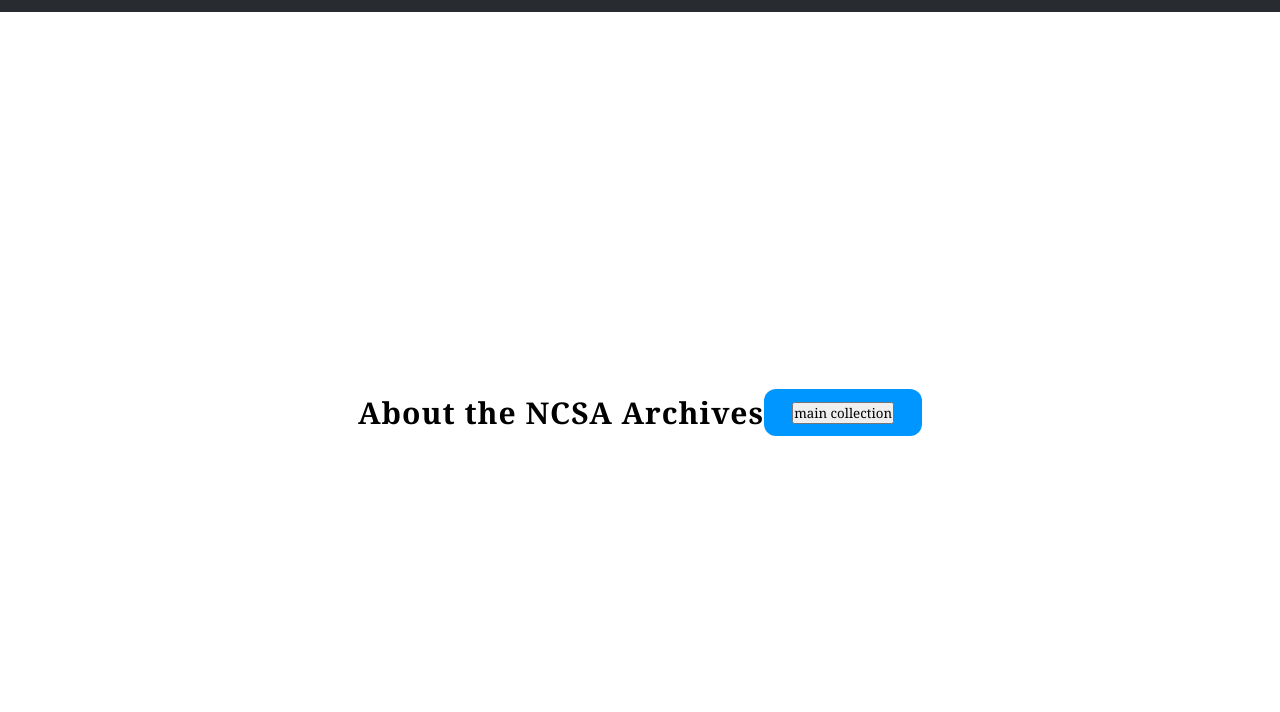
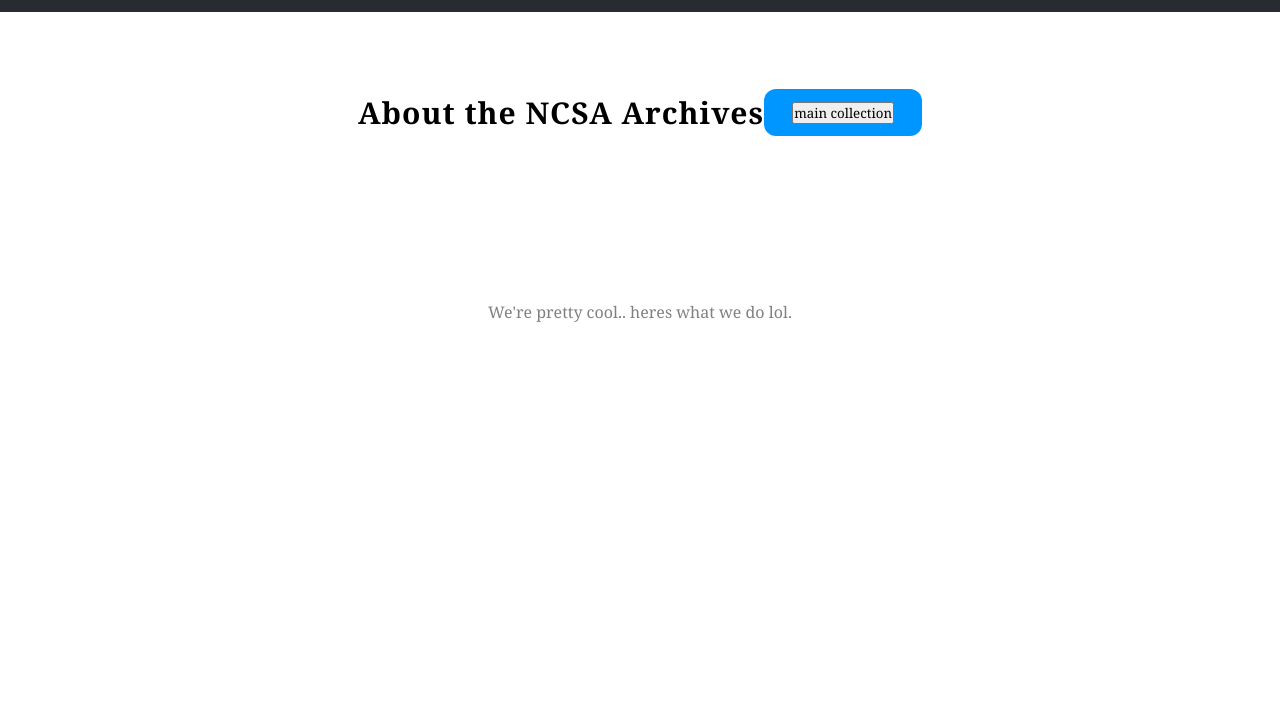
Before and after one commit to ColorStream/ncsaArchivesSite, a plain HTML site: page about.html in a window 1280 px wide. Shown: the part 88-800 px from the top of the page. Drawn offline with Linux system fonts and the light colour scheme.

Commit message:
about additions

```diff
--- a/aboutstyle.css
+++ b/aboutstyle.css
@@ -70,14 +70,14 @@ p {
 	display: flex;
 	justify-content: center;
 	align-items: center;
-	min-height: 800px;
+	min-height: 200px;
 }
 
 .description {
 	display: flex;
 	justify-content: center;
 	align-items: center;
-	min-height: 500px;
+	min-height: 200px;
 }
 
 .button {
```
Also changed, not shown: index.html (+3 -3 lines).
